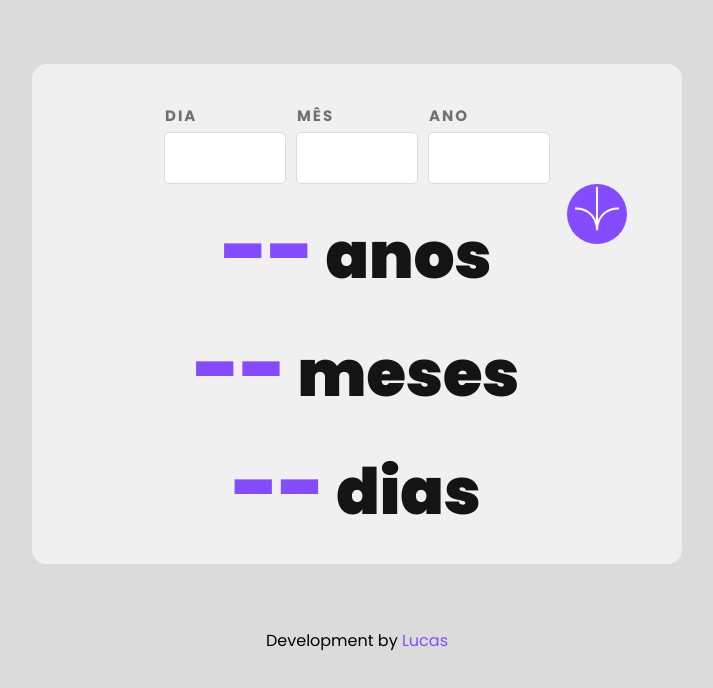
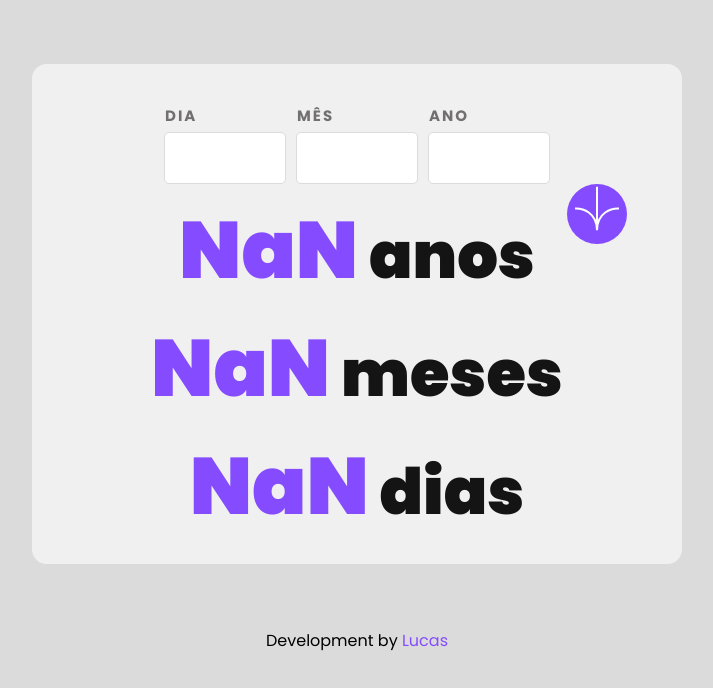
Before and after one commit to lucas-rodrigues-dev/age-calculator-app, a plain HTML site: page index.html in a window 1280 px wide. Both pictures are taken after a click on the button 880 px from the left and 206 px from the top of the page. Shown: the whole page, without its empty margins (283-996 px from the left). Drawn offline with Linux system fonts and the light colour scheme.

Commit message:
age-calculator-app

```diff
--- a/index.html
+++ b/index.html
@@ -39,15 +39,15 @@
 			</form>
 		</div>
 		<div id="submit-button" class="age-calculator-arrow-icon">
-			<button onclick="" class="age-calculator-result-button">
+			<button class="age-calculator-result-button">
 				<svg xmlns="http://www.w3.org/2000/svg" width="46" height="44" viewBox="0 0 46 44"><g fill="none" stroke="#FFF"
 				stroke-width="2"><path d="M1 22.019C8.333 21.686 23 25.616 23 44M23 44V0M45 22.019C37.667 21.686 23 25.616 23 44"/></g></svg>
 			</button>
 		</div>
 		<div class="age-calculator-result-container">
-			<p class="age-calculator-result"><span class="age-calculator-result-number">--</span> anos</p>
-			<p class="age-calculator-result"><span class="age-calculator-result-number">--</span> meses</p>
-			<p class="age-calculator-result"><span class="age-calculator-result-number">--</span> dias</p>
+			<p class="age-calculator-result"><span id="age-result-years" class="age-calculator-result-number">--</span> anos</p>
+			<p class="age-calculator-result"><span id="age-result-months" class="age-calculator-result-number">--</span> meses</p>
+			<p class="age-calculator-result"><span id="age-result-days"class="age-calculator-result-number">--</span> dias</p>
 		</div>
 	</div>
 
--- a/scripts/script.js
+++ b/scripts/script.js
@@ -50,12 +50,12 @@ function currentYearValidation() {
     if (yearInputValue > currentYear) {
         yearErrorMessage.style.display = 'block';
         yearInput.style.borderColor = 'red';
-        ageCalculatorContainer.style.height = '560px';
+        ageCalculatorContainer.style.height = '580px';
         submitButton.style.display = 'none';
     } else {
         yearErrorMessage.style.display = 'none';
         yearInput.style.borderColor = '';
-        submitButton.style.display = '';
+        submitButton.style.display = 'block';
     }
 }
 
@@ -75,7 +75,7 @@ function validateDayInput() {
         submitButton.style.display = 'none';
     } else {
         dayLimitErrorMessage.style.display = 'none';
-        submitButton.style.display = '';
+        submitButton.style.display = 'block';
     }
 }
 
@@ -88,7 +88,6 @@ function validateMonthInput() {
         submitButton.style.display = 'none';
     } else {
         monthLimitErrorMessage.style.display = 'none';
-        submitButton.style.display = '';
     }
 }
 
@@ -107,8 +106,43 @@ function validateDate () {
         errorMessage.style.display = 'block';
         dayInput.style.borderColor = 'red';
         ageCalculatorContainer.style.height = '580px';
+        submitButton.style.display = 'none';
     } else {
         errorMessage.style.display = 'none';
         dayInput.style.borderColor = '';
+        submitButton.style.display = '';
     }
 }
+
+// Enviar os dados e calcular
+function calcularIdade() {
+    const dia = parseInt(document.getElementById('day').value);
+    const mes = parseInt(document.getElementById('month').value);
+    const ano = parseInt(document.getElementById('year').value);
+
+    const dataAtual = new Date();
+    const anoAtual = dataAtual.getFullYear();
+    const mesAtual = dataAtual.getMonth() + 1;
+    const diaAtual = dataAtual.getDate();
+
+    let anos = anoAtual - ano;
+    let meses = mesAtual - mes;
+    let dias = diaAtual - dia;
+
+    if (meses < 0 || (meses === 0 && dias < 0)) {
+        anos--;
+        meses += 12;
+    }
+
+    if (dias < 0) {
+        const ultimoDiaDoMes = new Date(anoAtual, mesAtual - 1, 0).getDate();
+        dias += ultimoDiaDoMes;
+        meses--;
+    }
+
+    document.querySelector('.age-calculator-result-container .age-calculator-result:nth-child(1) .age-calculator-result-number').textContent = anos;
+    document.querySelector('.age-calculator-result-container .age-calculator-result:nth-child(2) .age-calculator-result-number').textContent = meses;
+    document.querySelector('.age-calculator-result-container .age-calculator-result:nth-child(3) .age-calculator-result-number').textContent = dias;
+}
+
+    document.getElementById('submit-button').addEventListener('click', calcularIdade);
--- a/styles/style.css
+++ b/styles/style.css
@@ -167,7 +167,6 @@ body {
 }
 
 /* Estilização dos créditos do projeto */
-
 .attribution a {
     text-decoration: none;
     color: var(--purple);
```
